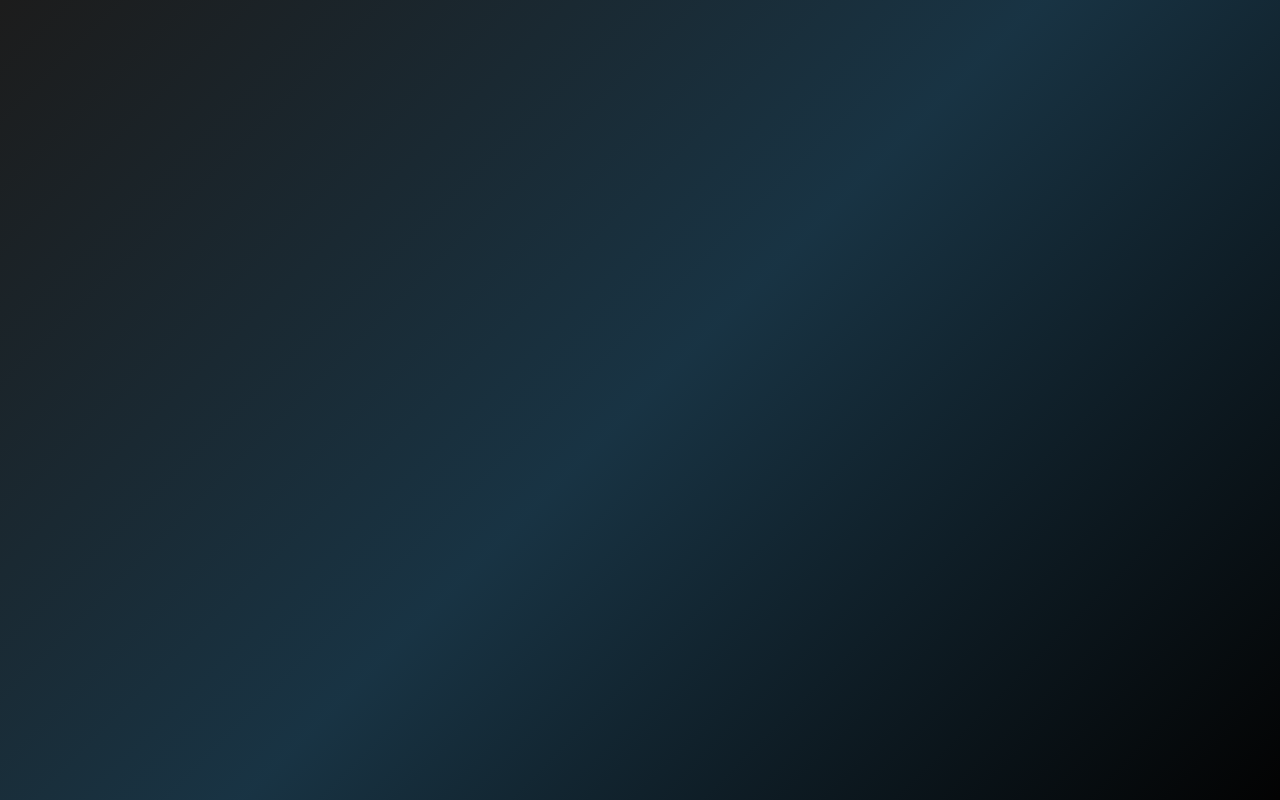
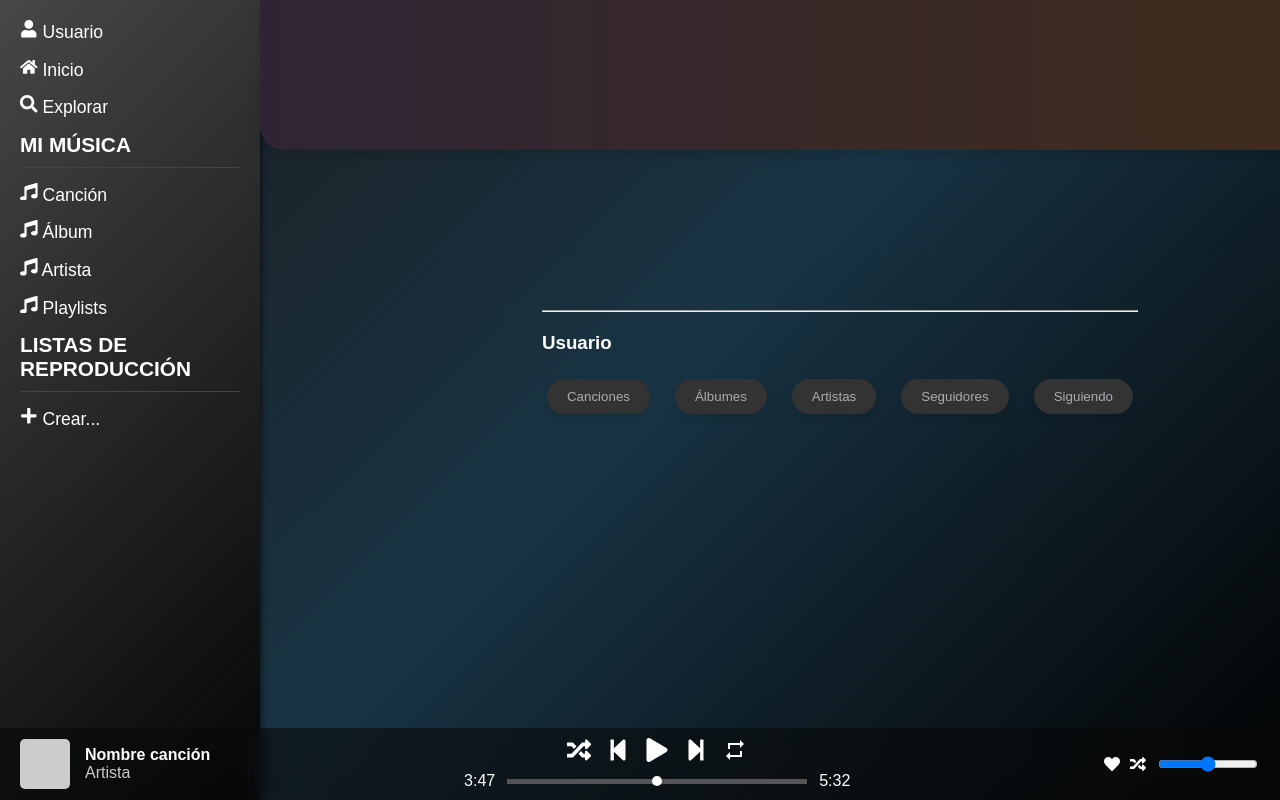
Before and after one commit to CesarOsorioP/ROKI, a React (Create React App) app in the folder client/: page /user in a window 1280 px wide. Before the commit this address had no page. Built offline with nearby package versions, Linux system fonts and the light colour scheme.

Commit message:
User View

```diff
--- a/client/src/App.js
+++ b/client/src/App.js
@@ -5,22 +5,26 @@ import Signup from './Pages/Signup';
 import Login from './Pages/Login';
 import Reproductor from './Pages/Reproductor';
 import Pagospage from './Pages/Pagos';
-
-
-
+import Navbar from './Pages/Navbar';
+import PlayerControl from './Pages/PlayerControl';
+import UserInfo from './Components/Reproductor/UserInfo';
 
 function App() {
   return (
     <div className='main-content'>
       <BrowserRouter>
-        <Routes>
-          <Route path="/" element={<LandingPage />} />
-          <Route path="/signup" element={<Signup />} />
-          <Route path="/login" element={<Login />} />
-          <Route path="/reproductor" element={<Reproductor/>}/>
-          <Route path="/pagos" element={<Pagospage/>}/>
-
-        </Routes>
+        <Navbar />
+        <div className="content">
+          <Routes>
+            <Route path="/" element={<LandingPage />} />
+            <Route path="/signup" element={<Signup />} />
+            <Route path="/login" element={<Login />} />
+            <Route path="/reproductor" element={<Reproductor />} />
+            <Route path="/pagos" element={<Pagospage />} />
+            <Route path="/user" element={<UserInfo />} /> {/* Nueva ruta para la información del usuario */}
+          </Routes>
+        </div>
+        <PlayerControl />
       </BrowserRouter>
     </div>
   );
--- a/client/src/Components/Reproductor/Navbar.jsx
+++ b/client/src/Components/Reproductor/Navbar.jsx
@@ -1,4 +1,6 @@
+// src/components/Navbar.js
 import React from 'react';
+import { Link } from 'react-router-dom';
 import { FaHome, FaSearch, FaMusic, FaPlus, FaUser } from 'react-icons/fa';
 import './Navbar.css';
 
@@ -6,16 +8,16 @@ function Navbar() {
   return (
     <nav className="navbar">
       <ul>
-        <li><FaUser /> Usuario</li>
-        <li><FaHome /> Inicio</li>
-        <li><FaSearch /> Explorar</li>
+        <li><Link to="/user"><FaUser /> Usuario</Link></li> {/* Enlace actualizado */}
+        <li><Link to="/reproductor"><FaHome /> Inicio</Link></li>
+        <li><Link to="/explore"><FaSearch /> Explorar</Link></li>
         <h2>MI MÚSICA</h2>
-        <li><FaMusic /> Canción</li>
-        <li><FaMusic /> Álbum</li>
-        <li><FaMusic /> Artista</li>
-        <li><FaMusic /> Playlists</li>
+        <li><Link to="/songs"><FaMusic /> Canción</Link></li>
+        <li><Link to="/albums"><FaMusic /> Álbum</Link></li>
+        <li><Link to="/artists"><FaMusic /> Artista</Link></li>
+        <li><Link to="/playlists"><FaMusic /> Playlists</Link></li>
         <h2>LISTAS DE REPRODUCCIÓN</h2>
-        <li><FaPlus /> Crear...</li>
+        <li><Link to="/create"><FaPlus /> Crear...</Link></li>
       </ul>
     </nav>
   );
--- /dev/null
+++ b/client/src/Components/Reproductor/UserInfo.css
@@ -0,0 +1,66 @@
+
+
+.main-container {
+    margin-left: 260px; /* Alineado con el inicio del banner */
+}
+
+.user-info {
+    font-family: Arial, sans-serif;
+    margin-left: 260px; /* Alineado con el inicio del banner */
+    color: #fff;
+    text-align: left;
+}
+
+.banner {
+    width: calc(100% - 220px);
+    height: 150px;
+    position: fixed;
+    top: 0;
+    left: 260px;
+    background: linear-gradient(to right, #5e4968, #815a3a);
+    border-radius: 0 0 25px 25px;
+    box-shadow: 0 4px 10px rgba(0, 0, 0, 0.15);
+    z-index: 1000;
+}
+
+.banner-overlay {
+    height: 100%;
+    width: 100%;
+    border-radius: inherit;
+    background: rgba(0, 0, 0, 0.5);
+}
+
+.user-details {
+    padding-left: 0; /* Elimina el padding adicional */
+}
+
+.user-name h3 {
+    margin: 20px 0;
+}
+
+.navigation {
+    display: flex;
+    justify-content: flex-start;
+    padding-left: 0; /* Elimina el padding adicional */
+    gap: 15px;
+    flex-wrap: wrap;
+    margin-top: 20px;
+}
+
+.navigation button {
+    margin: 5px;
+    padding: 10px 20px;
+    border: none;
+    background-color: #333;
+    color: #adabb3;
+    cursor: pointer;
+    border-radius: 25px;
+    transition: background-color 0.3s ease, transform 0.3s ease;
+    box-shadow: 0 4px 6px rgba(0, 0, 0, 0.1);
+}
+
+.navigation button:hover {
+    background-color: #2d1db9;
+    color: #fff;
+    transform: translateY(-2px);
+}
--- /dev/null
+++ b/client/src/Components/Reproductor/UserInfo.jsx
@@ -0,0 +1,27 @@
+import React from 'react';
+import './UserInfo.css';
+
+function UserInfo({ userName, gradientColor }) {
+  return (
+    <div className="user-info">
+      <div className="banner" style={{ background: `linear-gradient(${gradientColor})` }}>
+        <div className="banner-overlay"></div> {/* Capa de estilo extra para elegancia */}
+      </div>
+      <div className="user-details">
+        <hr />
+        <div className="user-name">
+          <h3>Usuario</h3>
+        </div>
+      </div>
+      <div className="navigation">
+        <button>Canciones</button>
+        <button>Álbumes</button>
+        <button>Artistas</button>
+        <button>Seguidores</button>
+        <button>Siguiendo</button>
+      </div>
+    </div>
+  );
+}
+
+export default UserInfo;
--- /dev/null
+++ b/client/src/Pages/PlayerControl.jsx
@@ -0,0 +1,13 @@
+import React from 'react';
+import PlayerPage from '../Components/Reproductor/PlayerControl'; // Asegúrate de que la ruta sea correcta
+import './CSS/signup.css'
+
+const PlayerControl = () => {
+  return (
+    <div className='playerControl'>
+      <PlayerPage />
+    </div>
+  );
+}
+
+export default PlayerControl;
--- /dev/null
+++ b/client/src/Pages/UserInfo.jsx
@@ -0,0 +1,23 @@
+import React from 'react';
+import './UserInfo.css';
+
+function UserInfo({ userName, gradientColor }) {
+  return (
+    <div className="user-info">
+      <div className="banner" style={{ background: `linear-gradient(${gradientColor})` }}></div>
+      <div className="user-details">
+        <h2>Información del Usuario</h2>
+        <h3>{userName}</h3>
+      </div>
+      <div className="navigation">
+        <button>Canciones</button>
+        <button>Álbumes</button>
+        <button>Artistas</button>
+        <button>Seguidores</button>
+        <button>Siguiendo</button>
+      </div>
+    </div>
+  );
+}
+
+export default UserInfo;
```
